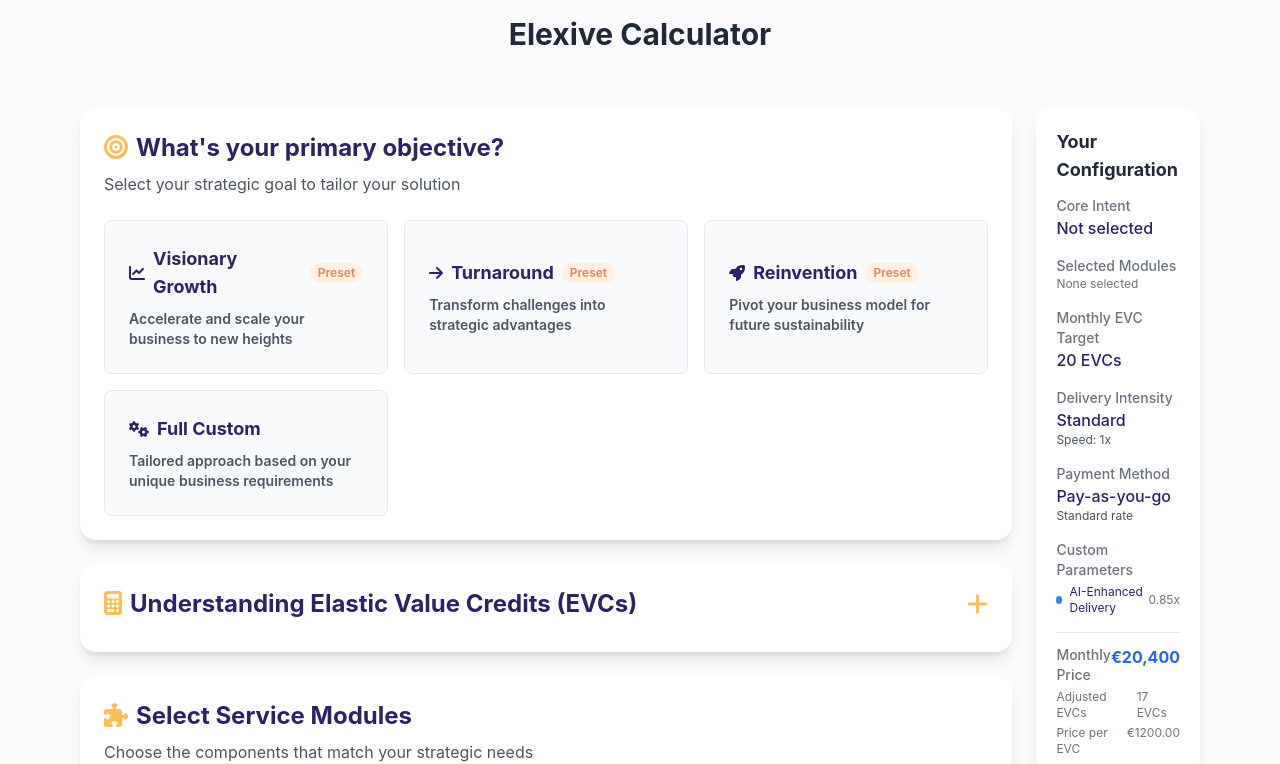
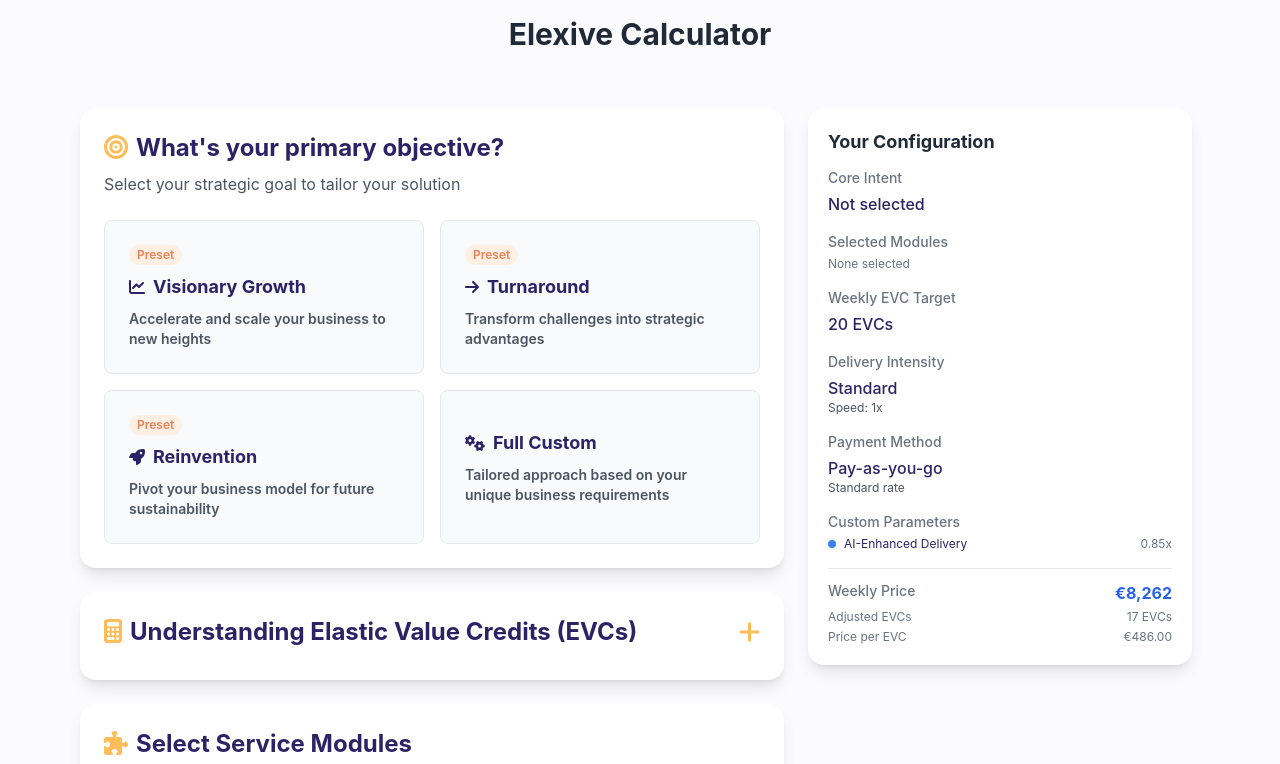
Before and after one commit to elexive-com/elexive-calc, a React (Create React App) app: page / in a window 1280 px wide. Shown: the top 764 px of the page. Built offline with nearby package versions, Linux system fonts and the light colour scheme.

Commit message:
Changed to two column layout

```diff
--- a/src/CalculatorApp.jsx
+++ b/src/CalculatorApp.jsx
@@ -182,7 +182,9 @@ const CalculatorApp = () => {
         What's your primary objective?
       </h2>
       <p className="text-gray-600 mb-6">Select your strategic goal to tailor your solution</p>
-      <div className="grid grid-cols-1 md:grid-cols-3 gap-4">
+
+      {/* Primary Objective Options - 2 columns */}
+      <div className="grid grid-cols-1 md:grid-cols-2 gap-4">
         {calculatorConfig.intents.map((intentOption) => (
           <button
             key={intentOption.name}
@@ -193,6 +195,17 @@ const CalculatorApp = () => {
             }`}
             onClick={() => setIntent(intentOption.name)}
           >
+            {/* Preset label at the top */}
+            {(intentOption.name === "Visionary Growth" ||
+              intentOption.name === "Turnaround" ||
+              intentOption.name === "Reinvention") && (
+              <div className="flex justify-start mb-2">
+                <span className="text-xs px-2 py-0.5 rounded-full bg-[#FFF0E3] text-[var(--elexive-secondary)]">
+                  Preset
+                </span>
+              </div>
+            )}
+
             <div className="flex items-center mb-2">
               <FontAwesomeIcon
                 icon={
@@ -205,13 +218,6 @@ const CalculatorApp = () => {
                 className="text-[var(--elexive-primary)] mr-2"
               />
               <h3 className="font-bold text-lg text-[var(--elexive-primary)]">{intentOption.name}</h3>
-              {(intentOption.name === "Visionary Growth" ||
-                intentOption.name === "Turnaround" ||
-                intentOption.name === "Reinvention") && (
-                <span className="ml-2 text-xs px-2 py-0.5 rounded-full bg-[#FFF0E3] text-[var(--elexive-secondary)]">
-                  Preset
-                </span>
-              )}
             </div>
             <p className="text-gray-600 text-sm">{intentOption.description}</p>
           </button>
@@ -325,7 +331,7 @@ const CalculatorApp = () => {
         <FontAwesomeIcon icon={faSliders} className="text-[var(--elexive-accent)] mr-2" />
         Output Capacity
       </h2>
-      <p className="text-gray-600 mb-6">Set your monthly Elastic Value Credit (EVC) target</p>
+      <p className="text-gray-600 mb-6">Set your weekly Elastic Value Credit (EVC) target</p>
 
       <div className="mb-4">
         <div className="flex justify-between mb-2">
@@ -340,7 +346,7 @@ const CalculatorApp = () => {
         </div>
         <input
           type="range"
-          min="10"
+          min="1"
           max="100"
           step="1"
           value={evcTarget}
@@ -572,11 +578,11 @@ const CalculatorApp = () => {
 
         <div className="mb-6">
           <div className="flex justify-between text-lg mb-2">
-            <span className="font-medium">Monthly Price:</span>
+            <span className="font-medium">Weekly Price:</span>
             <span className="font-bold text-[var(--elexive-primary)]">€{totalPrice.toLocaleString()}</span>
           </div>
           <div className="flex justify-between text-sm text-gray-600 mb-1">
-            <span><FontAwesomeIcon icon={faChartBar} className="text-[var(--elexive-secondary)] opacity-80 mr-1" />Monthly EVCs:</span>
+            <span><FontAwesomeIcon icon={faChartBar} className="text-[var(--elexive-secondary)] opacity-80 mr-1" />Weekly EVCs:</span>
             <span>{monthlyEvcs} EVCs</span>
           </div>
           <div className="flex justify-between text-sm text-gray-600 mb-1">
@@ -716,7 +722,7 @@ const CalculatorApp = () => {
             across different strategic initiatives as your priorities shift.
           </p>
 
-          <div className="grid grid-cols-1 md:grid-cols-3 gap-6">
+          <div className="grid grid-cols-1 md:grid-cols-2 gap-6">
             <div className="border border-gray-200 rounded-xl p-4">
               <div className="w-12 h-12 rounded-full bg-[var(--elexive-accent-light)] flex items-center justify-center mb-3">
                 <FontAwesomeIcon icon={faExchangeAlt} className="text-[var(--elexive-accent)] text-xl" />
@@ -788,13 +794,13 @@ const CalculatorApp = () => {
       <div className="space-y-4">
         {/* Intent */}
         <div>
-          <h4 className="text-sm font-medium text-gray-500">Core Intent</h4>
+          <h4 className="text-sm font-medium text-gray-500 mb-1">Core Intent</h4>
           <p className="font-medium">{intent || "Not selected"}</p>
         </div>
 
         {/* Selected Modules */}
         <div>
-          <h4 className="text-sm font-medium text-gray-500">Selected Modules</h4>
+          <h4 className="text-sm font-medium text-gray-500 mb-1">Selected Modules</h4>
           {selectedModules.length > 0 ? (
             <>
               <p className="font-medium">{selectedModules.length} modules</p>
@@ -817,20 +823,20 @@ const CalculatorApp = () => {
 
         {/* EVC Target */}
         <div>
-          <h4 className="text-sm font-medium text-gray-500">Monthly EVC Target</h4>
+          <h4 className="text-sm font-medium text-gray-500 mb-1">Weekly EVC Target</h4>
           <p className="font-medium">{evcTarget} EVCs</p>
         </div>
 
         {/* Intensity */}
         <div>
-          <h4 className="text-sm font-medium text-gray-500">Delivery Intensity</h4>
+          <h4 className="text-sm font-medium text-gray-500 mb-1">Delivery Intensity</h4>
           <p className="font-medium">{calculatorConfig.intensityLevels[effortIntensity].description}</p>
           <p className="text-xs text-gray-600">Speed: {calculatorConfig.intensityLevels[effortIntensity].speedModifier}x</p>
         </div>
 
         {/* Payment Option */}
         <div>
-          <h4 className="text-sm font-medium text-gray-500">Payment Method</h4>
+          <h4 className="text-sm font-medium text-gray-500 mb-1">Payment Method</h4>
           <p className="font-medium">{evcBase.paymentOptions[paymentOption].name}</p>
           <p className="text-xs text-gray-600">
             {paymentOption === 'prepaid'
@@ -841,7 +847,7 @@ const CalculatorApp = () => {
 
         {/* Parameters */}
         <div>
-          <h4 className="text-sm font-medium text-gray-500">Custom Parameters</h4>
+          <h4 className="text-sm font-medium text-gray-500 mb-1">Custom Parameters</h4>
           {Object.entries(parameters).filter(([, value]) => value).length > 0 ? (
             <div className="text-xs space-y-1 mt-1">
               {calculatorConfig.serviceParameters
@@ -863,7 +869,7 @@ const CalculatorApp = () => {
 
         <div className="pt-3 border-t">
           <div className="flex justify-between">
-            <span className="text-sm font-medium text-gray-500">Monthly Price</span>
+            <span className="text-sm font-medium text-gray-500">Weekly Price</span>
             <span className="font-bold text-blue-600">€{totalPrice.toLocaleString()}</span>
           </div>
           <div className="flex justify-between mt-1 text-xs text-gray-500">
@@ -883,8 +889,8 @@ const CalculatorApp = () => {
   return (
     <div className="max-w-6xl mx-auto px-4 py-8">
       <div className="flex flex-col md:flex-row gap-6">
-        {/* Main content area */}
-        <div className="flex-grow space-y-6">
+        {/* Main content area - adjusted to account for wider sidebar */}
+        <div className="flex-grow space-y-6 md:max-w-[calc(100%-26rem)]">
           {renderOnboardingQuiz()}
           {renderEvcExplainer()}
           {renderModuleSelector()}
@@ -894,8 +900,8 @@ const CalculatorApp = () => {
           {renderPricingSummary()}
         </div>
 
-        {/* Sticky sidebar */}
-        <div className="md:w-80 hidden md:block">
+        {/* Sticky sidebar - make it significantly wider */}
+        <div className="md:w-96 md:min-w-[24rem] hidden md:block">
           {renderSummarySidebar()}
         </div>
       </div>
--- a/src/config/calculatorConfig.json
+++ b/src/config/calculatorConfig.json
@@ -1,9 +1,9 @@
 {
   "evcBase": {
-    "basePrice": 1200,
+    "basePrice": 540,
     "volumeDiscounts": [
-      { "threshold": 30, "discount": 0.9 },
-      { "threshold": 50, "discount": 0.95 }
+      { "threshold": 10, "discount": 0.9 },
+      { "threshold": 20, "discount": 0.95 }
     ],
     "paymentOptions": {
       "prepaid": {
```
